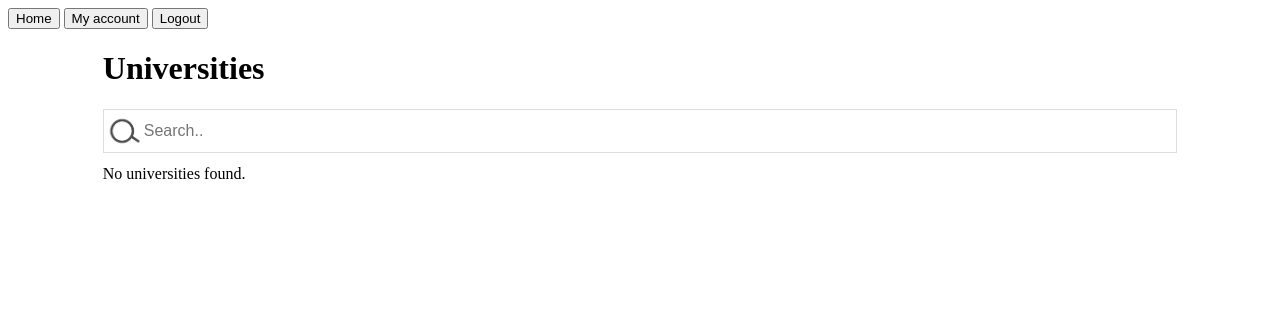
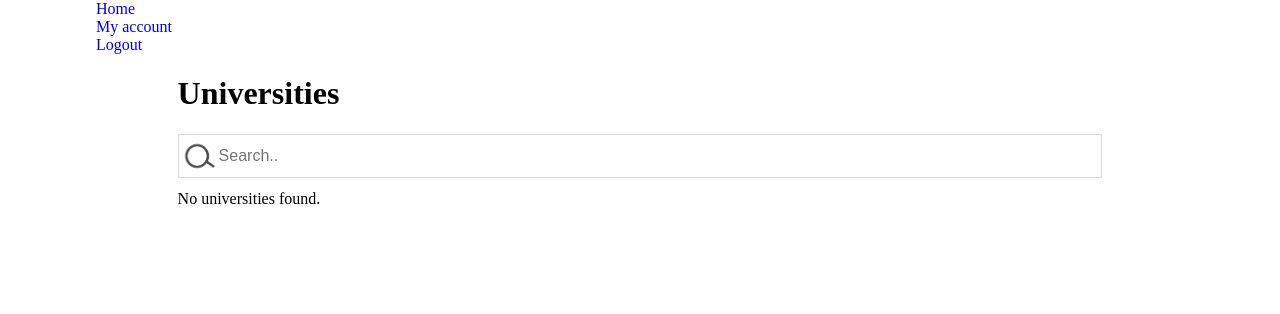
Before and after one commit to dukeofdylan/COP4710_Project, a Django app: page /universities/list in a window 1280 px wide. Shown: the top 314 px of the page. Run offline with Django 3.2, Linux system fonts and the light colour scheme; the visitor is signed in with stand-in values (Sample User, id 1); data that the repository does not hold is empty; some libraries are stand-ins or nearby versions.

Commit message:
fixed search

```diff
--- a/project/static/static_dirs/main/lists.css
+++ b/project/static/static_dirs/main/lists.css
@@ -1,6 +1,16 @@
 /* Box size fix */
 * {
   box-sizing: border-box;
+}
+
+ul {
+ list-style-type: none;
+ margin: 0;
+ padding: 0;
+}
+
+ul li a {
+  text-decoration: none;
 }
 
 /* Content wrap */
@@ -8,7 +18,7 @@
   /* Responsive content */
   width: 85%;
   margin: auto;
-  overflow: hidden;
+  overflow-y: auto;
 }
 
 /* List-wrap */
@@ -16,6 +26,11 @@
   width: 30%;
   margin: auto;
   overflow: hidden;
+}
+
+.nav-bar__links {
+  display: flex;
+  align-items: center;
 }
 
 /* Search Lists */
@@ -32,12 +47,7 @@
 }
 
 .search__list {
-  /* Remove default list styling */
-  list-style-type: none;
-  padding: 0;
-  margin: 0;
-  height: 150px;
-  overflow-y: scroll;
+
 }
 
 .search__list li a {
@@ -45,7 +55,6 @@
   margin-top: -1px; /* Prevent double borders */
   background-color: #f6f6f6; /* Grey background color */
   padding: 12px; /* Add some padding */
-  text-decoration: none; /* Remove default text underline */
   font-size: 18px; /* Increase the font-size */
   color: black; /* Add a black text color */
   display: block; /* Make it into a block element to fill the whole list */
--- a/project/static/static_dirs/main/onload.js
+++ b/project/static/static_dirs/main/onload.js
@@ -1,9 +1,9 @@
-function searchFunction() {
+function searchDBEntity(input_id, list_id) {
   // Declare variables
   var input, filter, ul, li, a, i, txtValue;
-  input = document.getElementById('search__bar');
+  input = document.getElementById(input_id);
   filter = input.value.toUpperCase();
-  ul = document.getElementById("search__list");
+  ul = document.getElementById(list_id);
   li = ul.getElementsByTagName('li');
 
   // Loop through all list items, and hide those who don't match the search query
--- a/project/templates/base.html
+++ b/project/templates/base.html
@@ -19,19 +19,25 @@
     <script type="text/javascript" src="{% static 'main/onload.js' %}"></script>
     <link rel="stylesheet" href="{% static 'main/styles.css' %}">
     <link rel="stylesheet" href="{% static 'main/lists.css' %}">
-    <meta name="viewport" content="width=device-width, initial scale=1">
+    <meta name="viewport" content="width=device-width, initial-scale=1">
     {{ form.media }}
 </head>
 
-<body>
-    <input type="button" id="top" onclick="location.href='{% url 'home' %}';" value="Home"/>
-    {% if user.is_authenticated %}
-        <input type="button" id="top" onclick="location.href='{% url 'accounts_view' user.id %}';" value="My account"/>
-        <input type="button" id="top" onclick="location.href='{% url 'accounts_logout' %}';" value="Logout"/>
-    {% else %}
-        <input type="button" id="top" onclick="location.href='{% url 'accounts_login' %}';" value="Login"/>
-        <input type="button" id="top" onclick="location.href='{% url 'accounts_signup' %}';" value="Sign up"/>
-    {% endif %}
+<body class="content-wrap">
+    <header id="nav-bar">
+        <ul id="nav-bar__links">
+            <li><a href='{% url 'home' %}'>Home</a></li>
+            {% if user.is_authenticated %}
+            <li><a href='{% url 'accounts_view' user.id %}'>My account</a></li>
+            <li><a href='{% url 'accounts_logout' %}'>Logout</a></li>
+            {% else %}
+            <li><a href='{% url 'accounts_login' %}'>Login</a></li>
+            <li><a href='{% url 'accounts_signup' %}'>Signup</a></li>
+            {% endif %}
+        </ul>
+    </header>
+
+
     {% block content %}{% endblock content %}
 </body>
 </html>
--- a/project/templates/unievents/rso_list.html
+++ b/project/templates/unievents/rso_list.html
@@ -3,8 +3,8 @@
 {% block content %}
 <div class="content-wrap">
     <h1>Registered Student Organizations</h1>
-    <input type="text" class="search__bar" onkeyup="searchFunction()" placeholder="Search..">
-    <ul class="search__list">
+    <input type="text" class="search__bar" id="rso_input2" onkeyup="searchDBEntity('rso_input2','rso_list2' )" placeholder="Search..">
+    <ul class="search__list" id="rso_list2">
     {% for rso in object_list %}
         <li><a href="{% url 'rso_view' rso.university.university_id rso.rso_id %}">{{ rso.name }}</a></li>
     {% empty %}
--- a/project/templates/unievents/rso_view.html
+++ b/project/templates/unievents/rso_view.html
@@ -26,8 +26,8 @@
         </form>
     {% endif %}
     <h3> Events </h3>
-    <input type="text" class="search__bar" onkeyup="searchFunction()" placeholder="Search..">
-    <ul class="search__list">
+    <input type="text" class="search__bar" id="event_input" onkeyup="searchDBEntity('event_input', 'event_id')" placeholder="Search..">
+    <ul class="search__list" id="event_list">
         {% for event in rso.events.all %}
             <li><a href="{% url 'event_view' event.event_id %}">{{ event.summary }}</a></li>
         {% empty %}
--- a/project/templates/unievents/university_list.html
+++ b/project/templates/unievents/university_list.html
@@ -7,8 +7,8 @@
         <input type="button" onclick="location.href='{% url 'universities_create' %}';" value="Create University" />
     {% endif %}
 
-    <input type="text" class="search__bar" onkeyup="searchFunction()" placeholder="Search..">
-    <ul class="search__list">
+    <input type="text" class="search__bar" id="university_input" onkeyup="searchDBEntity('university_input', 'university_list')" placeholder="Search..">
+    <ul class="search__list" id="university_list">
     {% for uni in object_list %}
         <li><a href="{% url 'universities_view' uni.university_id %}">{{ uni.name }}</a></li>
     {% empty %}
```
Also changed, not shown: project/templates/unievents/university_view.html (+4 -4 lines), project/media/location/-81.3786506652832|28.png (added), project/media/location/-81.38497857253523|28.png (added).
